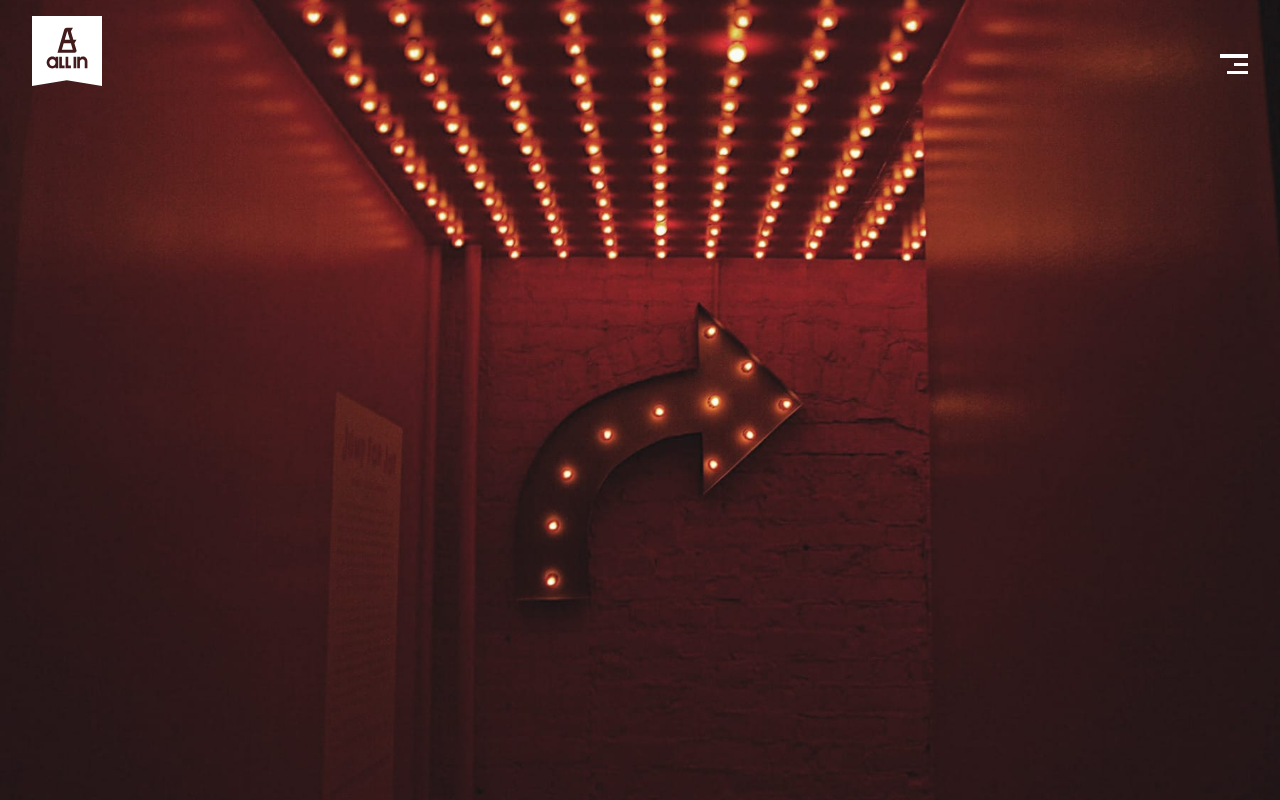
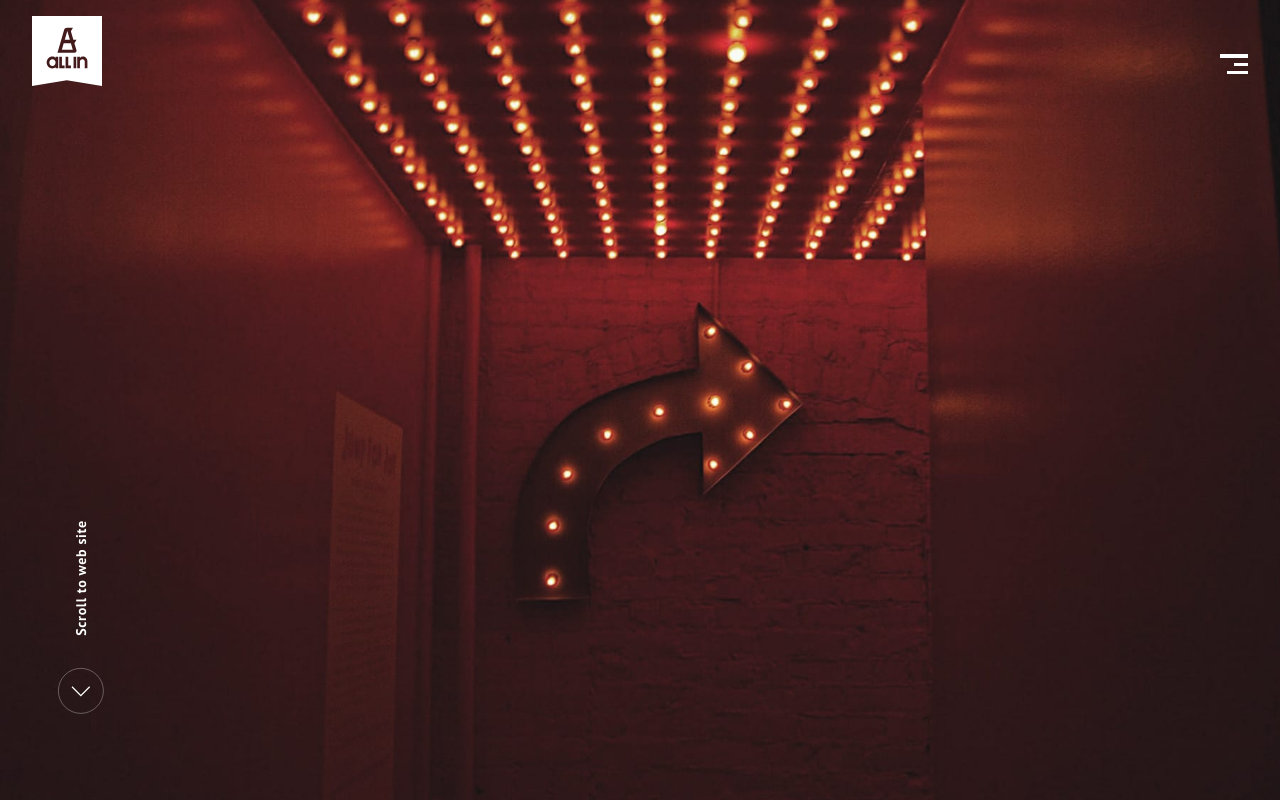
Before and after one commit to abimbola7/allhero-with-gsap, a Next.js app: page /about in a window 1280 px wide. Built offline with nearby package versions, Linux system fonts and the light colour scheme.

Commit message:
about section

```diff
--- a/src/app/(components)/about/hero.jsx
+++ b/src/app/(components)/about/hero.jsx
@@ -1,15 +1,22 @@
+"use client"
+
 import Image from 'next/image'
 import React from 'react'
+import ScrollToView from '../ui/scrollToView'
 
 const AboutHero = () => {
   return (
     <div className='w-full h-screen relative'>
+      <ScrollToView />
       <img
       src={'/abouthero.png'}
       alt='img'
       quality={100}
       className='object-cover object-center w-full h-full'
       />
+      <div className=''>
+
+      </div>
     </div>
   )
 }
--- a/src/app/(components)/slider2.jsx
+++ b/src/app/(components)/slider2.jsx
@@ -9,6 +9,7 @@ import { TfiAngleLeft } from "react-icons/tfi";
 import ScrollToPlugin from 'gsap/ScrollToPlugin'
 import Motto from '@/assets/svgs/motto'
 import IconSvg from '@/assets/svgs/iconsvg'
+import ScrollToView from './ui/scrollToView'
 
 gsap.registerPlugin(ScrollToPlugin);
 
@@ -57,14 +58,6 @@ const Slider2 = () => {
     scope : container
   })
 
-  const scrollToView = contextSafe(() => {
-    gsap.to(window, {
-      ease : "none",
-      // duration : 1,
-      scrollTo : "#section2",
-      // scrollBehavior : "smooth"
-    })
-  })
 
   return (
     <div className='relative h-[80vh] overflow-x-hidden tab:h-full' ref={container}>
@@ -78,12 +71,9 @@ const Slider2 = () => {
           key={"1"}
           />
         </div>
-        <div className='absolute flex items-center space-x-3 tracking-wider text-white transition-transform -rotate-90 tab:space-x-8 -left-12 tab:-left-4 bottom-20 tab:bottom-40 '>
-          <div onClick={scrollToView} className='p-3 border rounded-full border-[hsla(0,0%,100%,.3)] cursor-pointer'>
-            <TfiAngleLeft className='w-2 h-2 tab:w-5 tab:h-5'/>
-          </div>
-          <p className='text-xs font-bold tracking-wider tab:text-sm'>Scroll to web site</p>
-        </div>
+        <ScrollToView
+        section={"#section2"}
+        />
         <div className='mt-20'>
           <Motto
           height={"auto"}
--- /dev/null
+++ b/src/app/(components)/ui/scrollToView.jsx
@@ -0,0 +1,28 @@
+import React from 'react'
+import { TfiAngleLeft } from 'react-icons/tfi'
+import gsap from 'gsap'
+import { useGSAP } from '@gsap/react'
+
+const ScrollToView = ({ section }) => {
+  const {contextSafe} = useGSAP(() => {
+
+  })
+  const scrollToView = contextSafe(() => {
+    gsap.to(window, {
+      ease : "none",
+      // duration : 1,
+      scrollTo : section,
+      // scrollBehavior : "smooth"
+    })
+  })
+  return (
+    <div className='absolute flex items-center space-x-3 tracking-wider text-white transition-transform -rotate-90 tab:space-x-8 -left-12 tab:-left-4 bottom-20 tab:bottom-40'>
+          <div onClick={scrollToView} className='p-3 border rounded-full border-[hsla(0,0%,100%,.3)] cursor-pointer'>
+            <TfiAngleLeft className='w-2 h-2 tab:w-5 tab:h-5'/>
+          </div>
+          <p className='text-xs font-bold tracking-wider tab:text-sm'>Scroll to web site</p>
+    </div>
+  )
+}
+
+export default ScrollToView
```
